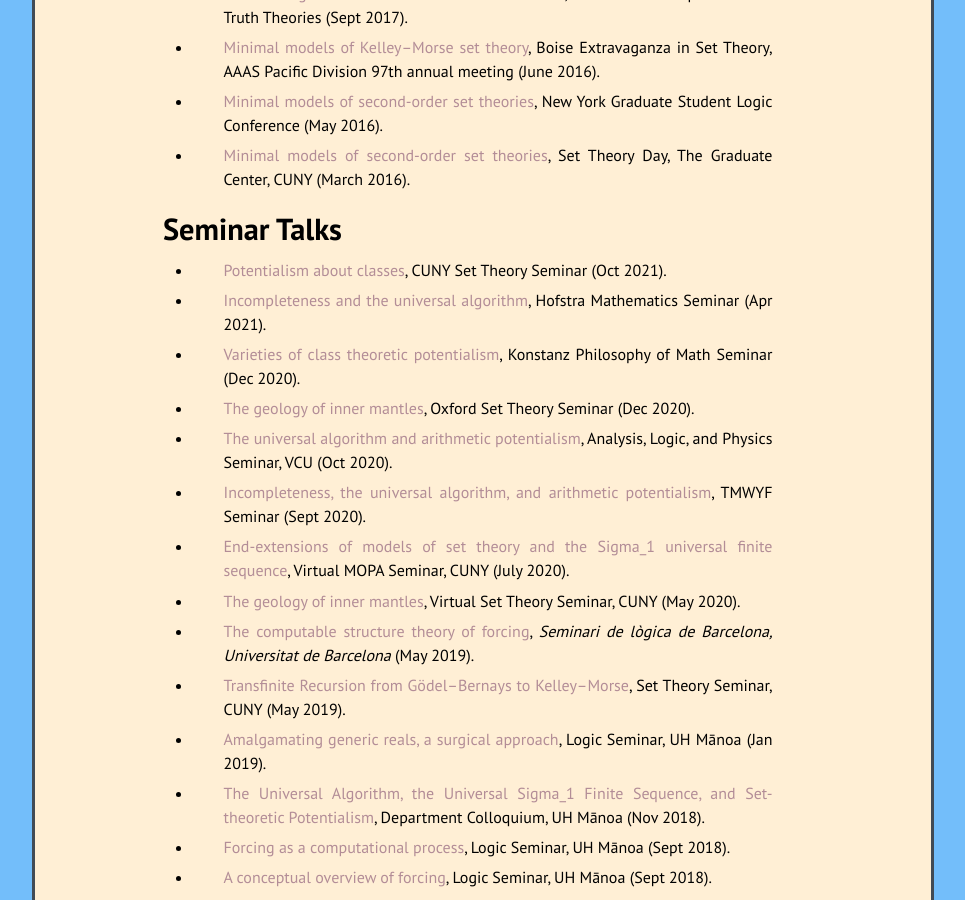
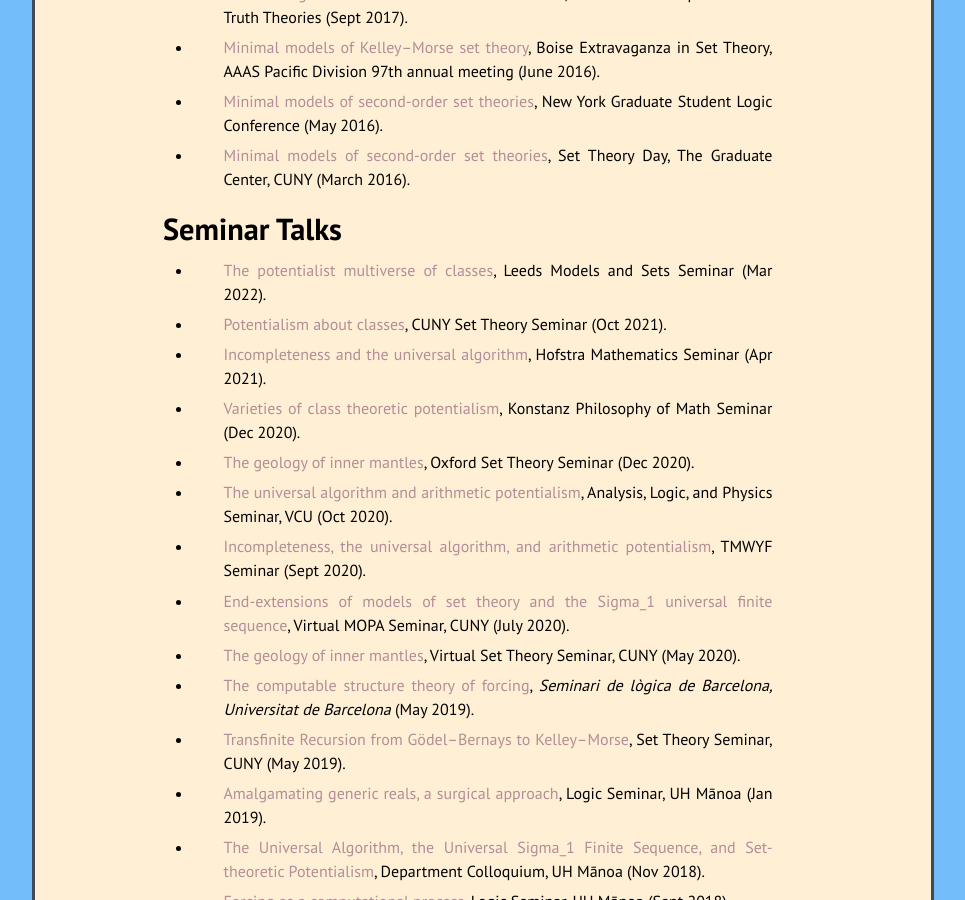
Before and after one commit to kamerynjw/kamerynjw.github.io, a Jekyll site: the page built from cv.md, in a window 1280 px wide and 900 px high, scrolled down 2175 px. Shown: the whole window, without its empty margins (157-1122 px from the left). Built offline with Jekyll 4.4.1, drawn with Linux system fonts in a browser that asks for light colours; nearby versions of some CDN libraries.

Commit message:
forgot to update the yml

```diff
--- a/_data/semtalks.yml
+++ b/_data/semtalks.yml
@@ -1,5 +1,11 @@
 
 # seminar talks to display in talks.md
+
+- href: "2022-mar-leeds"
+  title: "The potentialist multiverse of classes"
+  other: "Leeds Models and Sets Seminar"
+  date: "Mar 2022"
+
 
 - href: "2021-oct-cuny"
   title: "Potentialism about classes"
```
